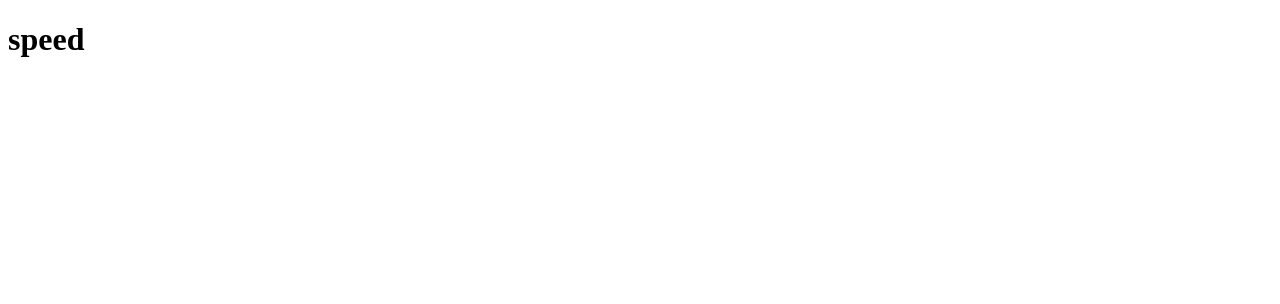
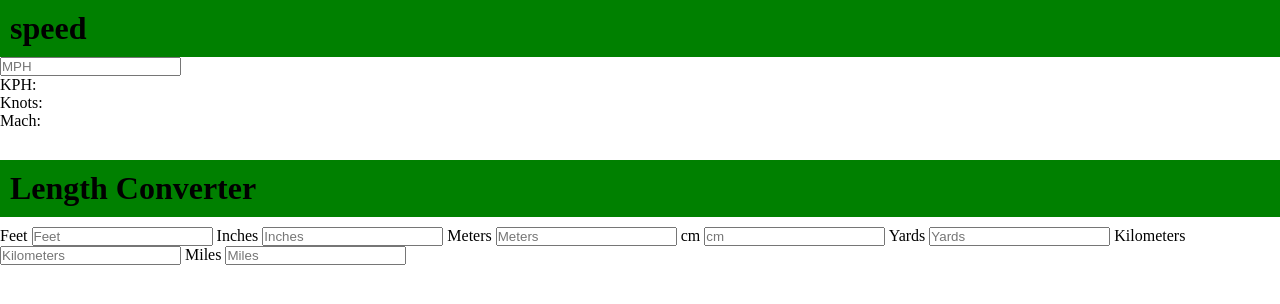
Before and after one commit to shabuj603/Speed-Converter, a plain HTML site: page index.html in a window 1280 px wide. Drawn offline with Linux system fonts and the light colour scheme.

Commit message:
lengtH_converter

```diff
--- a/index.html
+++ b/index.html
@@ -4,9 +4,38 @@
     <meta charset="UTF-8">
     <meta http-equiv="X-UA-Compatible" content="IE=edge">
     <meta name="viewport" content="width=device-width, initial-scale=1.0">
+    <link rel="stylesheet" href="style.css">
     <title>speed</title>
 </head>
 <body>
-    <h1>speed</h1>
+   <div class="first_section">
+    <h1 class="speed">speed</h1>
+
+    <input type="number" onchange="speedConverter(this.value)" placeholder="MPH" id="" oninput="speedConverter(this.value)">
+    <p>KPH: <span id="outputKPH"></span></p><p>Knots: <span id="outputKnots"></span></p>
+    <p>Mach: <span id="outputMach"></span></p>
+   </div>
+
+   <!-- Length Converter -->
+   <div class="second_section">
+       <h1 class="speed">Length Converter</h1>
+      <div class="length">
+        <label for="">Feet</label>
+        <input type="number" id="inputFeet" oninput="lengthConverter(this.id,this.value)" onchange="lengthConverter(this.id,this.value)" placeholder="Feet" >
+        <label for="">Inches</label>
+        <input type="number" id="inputInches" oninput="lengthConverter(this.id,this.value)" onchange="lengthConverter(this.id,this.value)" placeholder="Inches " >
+        <label for="">Meters</label>
+        <input type="number" id="inputMeters" oninput="lengthConverter(this.id,this.value)" onchange="lengthConverter(this.id,this.value)" placeholder="Meters " >
+        <label for="">cm</label>
+        <input type="number" id="inputcm" oninput="lengthConverter(this.id,this.value)" onchange="lengthConverter(this.id,this.value)" placeholder="cm" >
+        <label for="">Yards</label>
+        <input type="number" id="inputYards" oninput="lengthConverter(this.id,this.value)" onchange="lengthConverter(this.id,this.value)" placeholder="Yards" >
+        <label for="">Kilometers</label>
+        <input type="number" id="inputKilometers" oninput="lengthConverter(this.id,this.value)" onchange="lengthConverter(this.id,this.value)" placeholder="Kilometers" >
+        <label for="">Miles</label>
+         <input type="number" id="inputMiles" oninput="lengthConverter(this.id,this.value)" onchange="lengthConverter(this.id,this.value)" placeholder="Miles" >
+      </div>
+   </div>
 </body>
+<script src="script.js"></script>
 </html>
--- /dev/null
+++ b/script.js
@@ -0,0 +1,75 @@
+
+function speedConverter(valNum){
+   document.getElementById("outputKPH").innerHTML=valNum*1.609344;
+   document.getElementById("outputKnots").innerHTML=valNum/1.150779;
+   document.getElementById("outputMach").innerHTML=valNum/761.207;
+
+}
+
+// length converter start
+function lengthConverter(source,valNum){
+    valNum = parseFloat(valNum);
+    var inputFeet = document.getElementById("inputFeet");
+    var inputMeters = document.getElementById("inputMeters");
+    var inputInches = document.getElementById("inputInches");
+    var inputcm = document.getElementById("inputcm");
+    var inputYards = document.getElementById("inputYards");
+    var inputKilometers = document.getElementById("inputKilometers");
+    var inputMiles = document.getElementById("inputMiles");
+    if (source=="inputFeet") {
+        inputMeters.value=(valNum/3.2808).toFixed(2);
+        inputInches.value=(valNum*12).toFixed(2);
+        inputcm.value=(valNum/0.032808).toFixed();
+        inputYards.value=(valNum*0.33333).toFixed(2);
+        inputKilometers.value=(valNum/3280.8).toFixed(5);
+        inputMiles.value=(valNum*0.00018939).toFixed(5);
+      }
+      if (source=="inputMeters") {
+        inputFeet.value=(valNum*3.2808).toFixed(2);
+        inputInches.value=(valNum*39.370).toFixed(2);
+        inputcm.value=(valNum/0.01).toFixed();
+        inputYards.value=(valNum*1.0936).toFixed(2);
+        inputKilometers.value=(valNum/1000).toFixed(5);
+        inputMiles.value=(valNum*0.00062137).toFixed(5);
+      }
+      if (source=="inputInches") {
+        inputFeet.value=(valNum*0.083333).toFixed(3);
+        inputMeters.value=(valNum/39.370).toFixed(3);
+        inputcm.value=(valNum/0.39370).toFixed(2);
+        inputYards.value=(valNum*0.027778).toFixed(3);
+        inputKilometers.value=(valNum/39370).toFixed(6);
+        inputMiles.value=(valNum*0.000015783).toFixed(6);
+      }
+      if (source=="inputcm") {
+        inputFeet.value=(valNum*0.032808).toFixed(3);
+        inputMeters.value=(valNum/100).toFixed(3);
+        inputInches.value=(valNum*0.39370).toFixed(2);
+        inputYards.value=(valNum*0.010936).toFixed(3);
+        inputKilometers.value=(valNum/100000).toFixed(6);
+        inputMiles.value=(valNum*0.0000062137).toFixed(6);
+      }
+      if (source=="inputYards") {
+        inputFeet.value=(valNum*3).toFixed();
+        inputMeters.value=(valNum/1.0936).toFixed(2);
+        inputInches.value=(valNum*36).toFixed();
+        inputcm.value=(valNum/0.010936).toFixed();
+        inputKilometers.value=(valNum/1093.6).toFixed(5);
+        inputMiles.value=(valNum*0.00056818).toFixed(5);
+      }
+      if (source=="inputKilometers") {
+        inputFeet.value=(valNum*3280.8).toFixed();
+        inputMeters.value=(valNum*1000).toFixed();
+        inputInches.value=(valNum*39370).toFixed();
+        inputcm.value=(valNum*100000).toFixed();
+        inputYards.value=(valNum*1093.6).toFixed();
+        inputMiles.value=(valNum*0.62137).toFixed(2);
+      }
+      if (source=="inputMiles") {
+        inputFeet.value=(valNum*5280).toFixed();
+        inputMeters.value=(valNum/0.00062137).toFixed();
+        inputInches.value=(valNum*63360).toFixed();
+        inputcm.value=(valNum/0.0000062137).toFixed();
+        inputYards.value=(valNum*1760).toFixed();
+        inputKilometers.value=(valNum/0.62137).toFixed(2);
+      }
+}
--- /dev/null
+++ b/style.css
@@ -0,0 +1,23 @@
+*{
+    padding: 0;
+    margin: 0;
+}
+.first_section{
+    margin-bottom: 30px;
+}
+h1.speed{
+    background-color: green;
+    padding: 10px;
+    display:block   ;
+}
+.input{
+    padding: 8px;
+    display: block;
+    width: 100%;
+}
+.second_section{
+    margin-bottom: 20px;
+}
+.length{
+    margin-top: 10px;
+}
```
